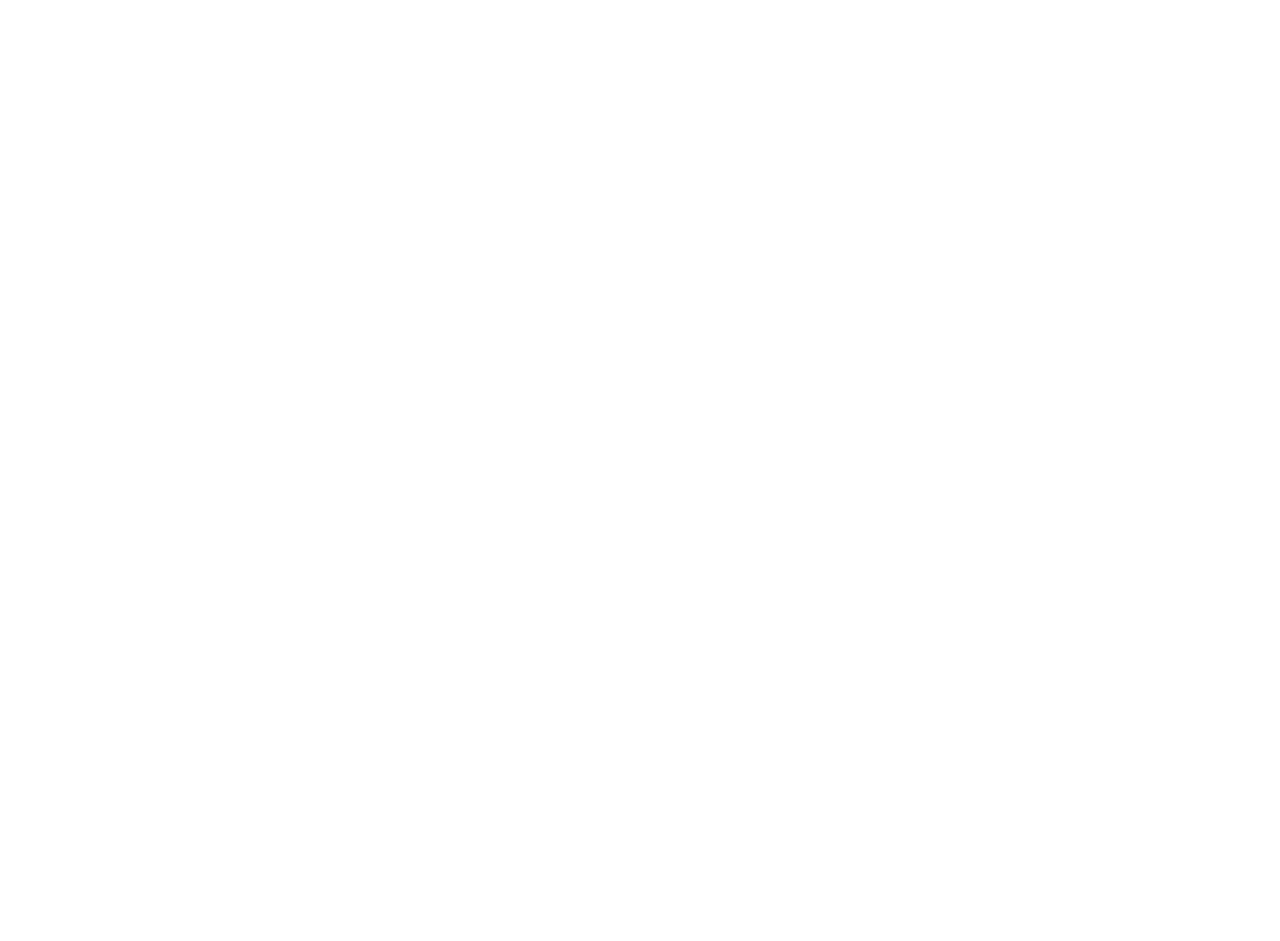
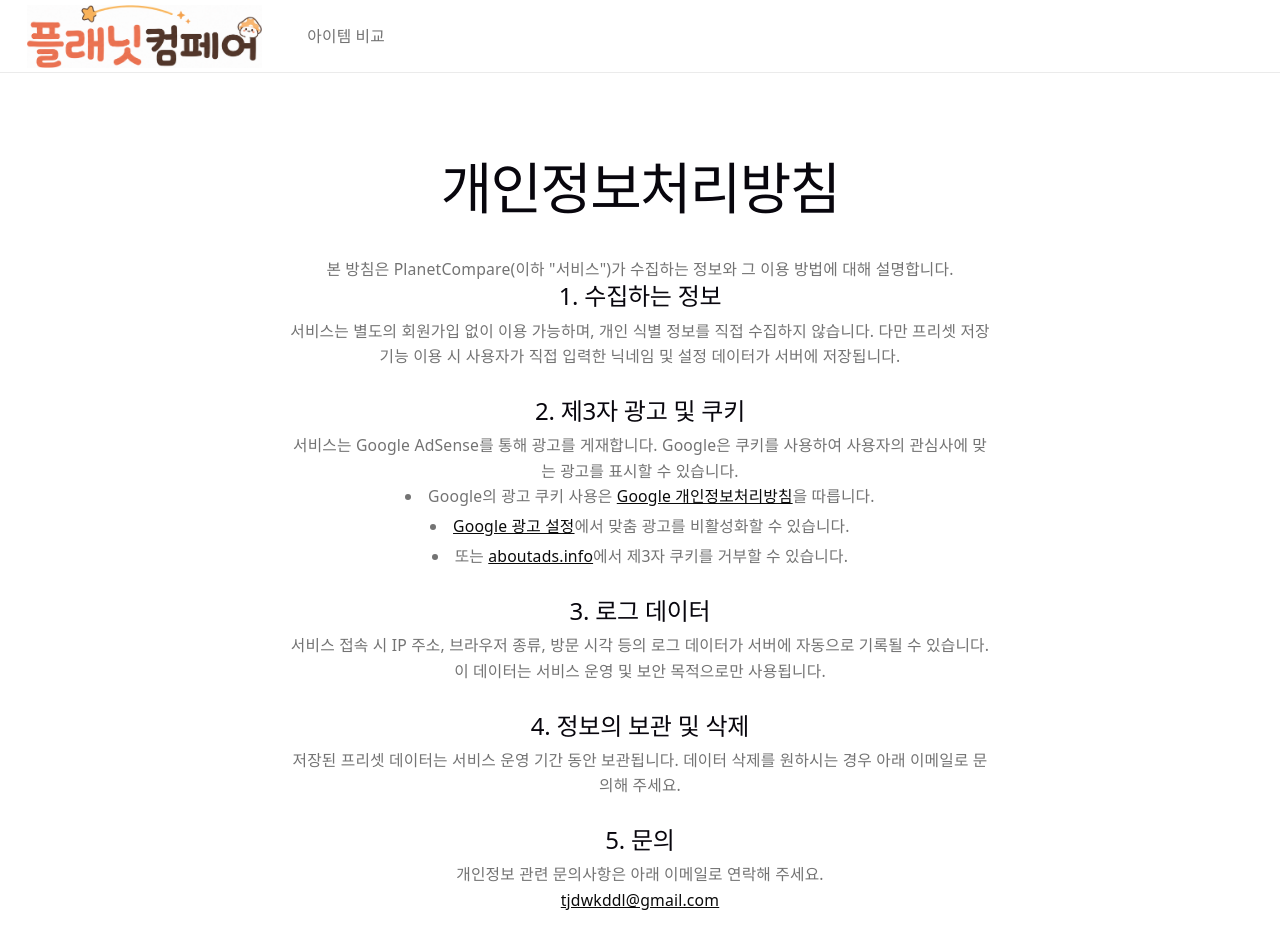
Before and after one commit to MaplePlanet-Support/MaplePlanet_Frontend, a React (Vite) app: page /privacy in a window 1280 px wide. Before the commit this address had no page. Shown: the top 941 px of the page. Before the commit the page ends 800 px from the top, so only its background shows below. Built offline with nearby package versions, Linux system fonts and the light colour scheme; a web font is replaced by a local one.

Commit message:
privacy 정책, 역산 추가

```diff
--- a/src/App.tsx
+++ b/src/App.tsx
@@ -1,6 +1,7 @@
 import { BrowserRouter, Routes, Route } from 'react-router-dom'
 import Layout from '@/components/layout/Layout'
 import ItemCompare from '@/pages/calculator/ItemCompare'
+import PrivacyPolicy from '@/pages/PrivacyPolicy'
 
 function App() {
   return (
@@ -8,6 +9,7 @@
       <Routes>
         <Route path="/" element={<Layout />}>
           <Route index element={<ItemCompare />} />
+          <Route path="privacy" element={<PrivacyPolicy />} />
         </Route>
       </Routes>
     </BrowserRouter>
--- a/src/components/layout/Layout.tsx
+++ b/src/components/layout/Layout.tsx
@@ -1,4 +1,4 @@
-import { Outlet, NavLink } from 'react-router-dom'
+import { Outlet, NavLink, Link } from 'react-router-dom'
 
 export default function Layout() {
 
@@ -33,6 +33,8 @@
       <footer className="mt-8 border-t border-black/8 bg-white px-6 py-4 text-center text-xs text-muted-foreground">
         건의사항은 이메일로 문의해 주세요 —{' '}
         <a href="mailto:tjdwkddl@gmail.com" className="text-foreground hover:underline">tjdwkddl@gmail.com</a>
+        <span className="mx-2">·</span>
+        <Link to="/privacy" className="hover:underline">개인정보처리방침</Link>
       </footer>
     </div>
   )
--- /dev/null
+++ b/src/pages/PrivacyPolicy.tsx
@@ -0,0 +1,58 @@
+export default function PrivacyPolicy() {
+  return (
+    <div className="max-w-2xl mx-auto px-6 py-10 text-sm text-foreground leading-relaxed">
+      <h1 className="text-2xl font-bold mb-6">개인정보처리방침</h1>
+
+      <p className="text-muted-foreground mb-6">
+        본 방침은 PlanetCompare(이하 "서비스")가 수집하는 정보와 그 이용 방법에 대해 설명합니다.
+      </p>
+
+      <section className="mb-6">
+        <h2 className="text-base font-semibold mb-2">1. 수집하는 정보</h2>
+        <p className="text-muted-foreground">
+          서비스는 별도의 회원가입 없이 이용 가능하며, 개인 식별 정보를 직접 수집하지 않습니다.
+          다만 프리셋 저장 기능 이용 시 사용자가 직접 입력한 닉네임 및 설정 데이터가 서버에 저장됩니다.
+        </p>
+      </section>
+
+      <section className="mb-6">
+        <h2 className="text-base font-semibold mb-2">2. 제3자 광고 및 쿠키</h2>
+        <p className="text-muted-foreground mb-2">
+          서비스는 Google AdSense를 통해 광고를 게재합니다. Google은 쿠키를 사용하여 사용자의 관심사에 맞는 광고를 표시할 수 있습니다.
+        </p>
+        <ul className="list-disc list-inside text-muted-foreground space-y-1">
+          <li>Google의 광고 쿠키 사용은 <a href="https://policies.google.com/privacy" target="_blank" rel="noopener noreferrer" className="text-foreground underline">Google 개인정보처리방침</a>을 따릅니다.</li>
+          <li><a href="https://www.google.com/settings/ads" target="_blank" rel="noopener noreferrer" className="text-foreground underline">Google 광고 설정</a>에서 맞춤 광고를 비활성화할 수 있습니다.</li>
+          <li>또는 <a href="https://www.aboutads.info/choices/" target="_blank" rel="noopener noreferrer" className="text-foreground underline">aboutads.info</a>에서 제3자 쿠키를 거부할 수 있습니다.</li>
+        </ul>
+      </section>
+
+      <section className="mb-6">
+        <h2 className="text-base font-semibold mb-2">3. 로그 데이터</h2>
+        <p className="text-muted-foreground">
+          서비스 접속 시 IP 주소, 브라우저 종류, 방문 시각 등의 로그 데이터가 서버에 자동으로 기록될 수 있습니다.
+          이 데이터는 서비스 운영 및 보안 목적으로만 사용됩니다.
+        </p>
+      </section>
+
+      <section className="mb-6">
+        <h2 className="text-base font-semibold mb-2">4. 정보의 보관 및 삭제</h2>
+        <p className="text-muted-foreground">
+          저장된 프리셋 데이터는 서비스 운영 기간 동안 보관됩니다.
+          데이터 삭제를 원하시는 경우 아래 이메일로 문의해 주세요.
+        </p>
+      </section>
+
+      <section className="mb-6">
+        <h2 className="text-base font-semibold mb-2">5. 문의</h2>
+        <p className="text-muted-foreground">
+          개인정보 관련 문의사항은 아래 이메일로 연락해 주세요.
+          <br />
+          <a href="mailto:tjdwkddl@gmail.com" className="text-foreground underline">tjdwkddl@gmail.com</a>
+        </p>
+      </section>
+
+      <p className="text-xs text-muted-foreground mt-8">최종 수정일: 2026년 5월 20일</p>
+    </div>
+  )
+}
```
Also changed, not shown: src/pages/calculator/ItemCompare.tsx (+78 -11 lines).
